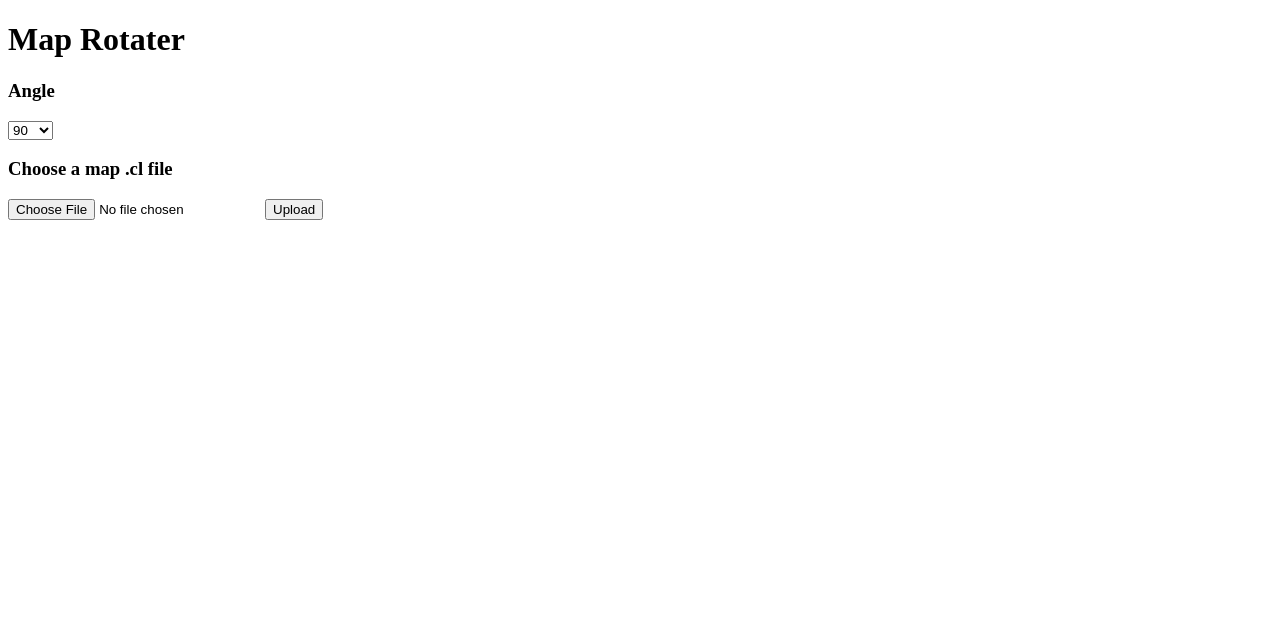
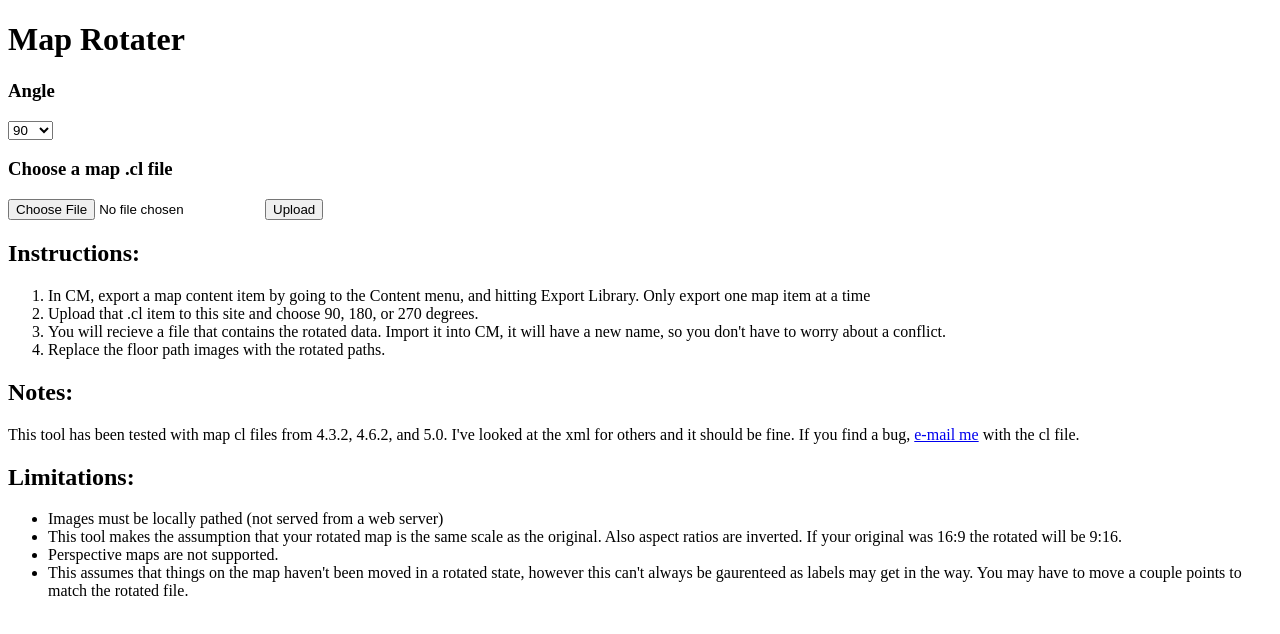
Before and after one commit to erinxocon/maprot, a plain HTML site: page templates/index.html in a window 1280 px wide. Drawn offline with Linux system fonts and the light colour scheme.

Commit message:
added usage instructions

```diff
--- a/templates/index.html
+++ b/templates/index.html
@@ -17,5 +17,27 @@
            <input type=submit value=Upload />
        </p>
    </form>
+   <p>
+       <h2>Instructions:</h2>
+       <ol>
+           <li>In CM, export a map content item by going to the Content menu, and hitting Export Library.  Only export one map item at a time</li>
+           <li>Upload that .cl item to this site and choose 90, 180, or 270 degrees.</li>
+           <li>You will recieve a file that contains the rotated data.  Import it into CM, it will have a new name, so you don't have to worry about a conflict.</li>
+           <li>Replace the floor path images with the rotated paths.</li>
+       </ol>
+   </p>
+   <p>
+       <h2>Notes:</h2>
+       This tool has been tested with map cl files from 4.3.2, 4.6.2, and 5.0.  I've looked at the xml for others and it should be fine. If you find a bug, <a href="mailto:moconnell@fourwindsinteractive.com">e-mail me</a> with the cl file.
+   </p>
+   <p>
+       <h2>Limitations:</h2>
+       <ul>
+           <li>Images must be locally pathed (not served from a web server)</li>
+           <li>This tool makes the assumption that your rotated map is the same scale as the original.  Also aspect ratios are inverted.  If your original was 16:9 the rotated will be 9:16.</li>
+           <li>Perspective maps are not supported.</li>
+           <li>This assumes that things on the map haven't been moved in a rotated state, however this can't always be gaurenteed as labels may get in the way.  You may have to move a couple points to match the rotated file.</li>
+       </ul>
+   </p>
 </body>
 </html>
```
